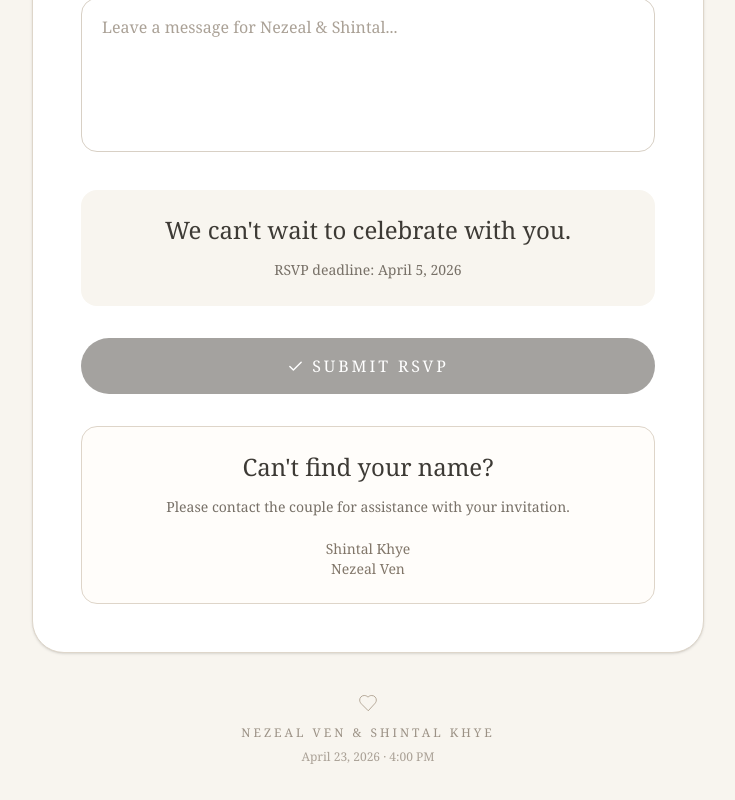
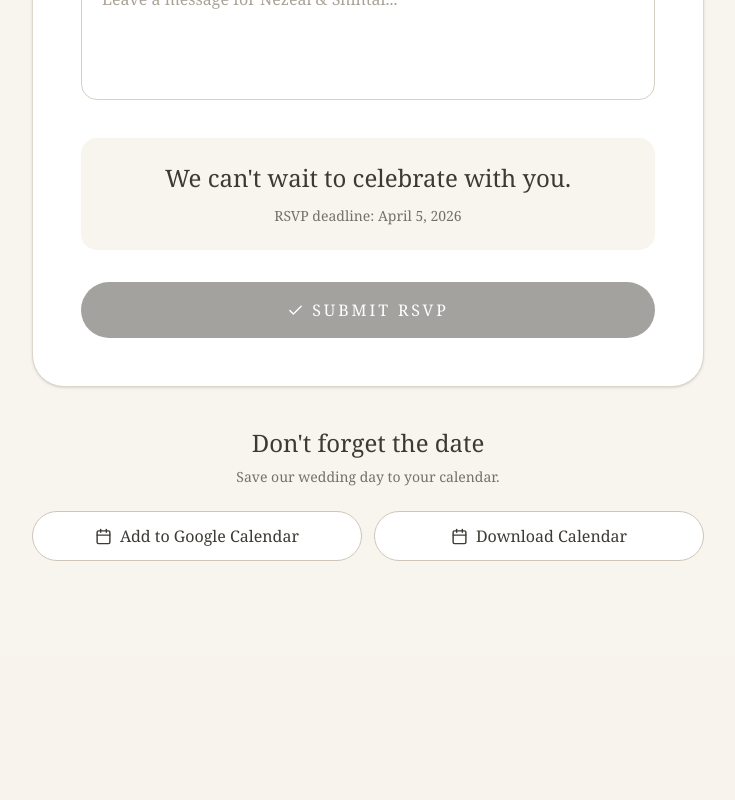
Before and after one commit to capybra12-maker/nezeal-shintal-wedding1, a Next.js app: page /rsvp in a window 1280 px wide. Shown: the part 1100-1900 px from the top of the page, without its empty margins (272-1007 px from the left). After the commit the page ends 1757 px from the top, so only its background shows below. Built offline with nearby package versions, Linux system fonts and the light colour scheme.

Commit message:
Update page.tsx

```diff
--- a/app/rsvp/page.tsx
+++ b/app/rsvp/page.tsx
@@ -1,7 +1,14 @@
 "use client";
 
 import { FormEvent, useState } from "react";
-import { Check, ChevronLeft, Heart, Minus, Plus } from "lucide-react";
+import {
+  Calendar,
+  Check,
+  ChevronLeft,
+  Heart,
+  Minus,
+  Plus,
+} from "lucide-react";
 
 export default function RSVPPage() {
   const [name, setName] = useState("");
@@ -9,16 +16,107 @@ export default function RSVPPage() {
     "attending" | "not_attending" | ""
   >("");
   const [guestCount, setGuestCount] = useState(1);
+  const [guestNames, setGuestNames] = useState<string[]>([]);
   const [message, setMessage] = useState("");
   const [submitted, setSubmitted] = useState(false);
+
+  function updateGuestCount(count: number) {
+    const newCount = Math.max(1, Math.min(10, count));
+
+    setGuestCount(newCount);
+
+    const additionalGuests = Math.max(0, newCount - 1);
+
+    setGuestNames((current) => {
+      const updated = [...current];
+
+      while (updated.length < additionalGuests) {
+        updated.push("");
+      }
+
+      return updated.slice(0, additionalGuests);
+    });
+  }
+
+  function updateGuestName(index: number, value: string) {
+    setGuestNames((current) => {
+      const updated = [...current];
+      updated[index] = value;
+      return updated;
+    });
+  }
 
   function handleSubmit(e: FormEvent) {
     e.preventDefault();
 
-    if (!name.trim()) return;
-    if (!attendance) return;
+    if (!name.trim() || !attendance) {
+      return;
+    }
 
     setSubmitted(true);
+
+    console.log({
+      name,
+      attendance,
+      guestCount,
+      guestNames,
+      message,
+    });
+  }
+
+  function addToGoogleCalendar() {
+    const start = "20260423T160000";
+    const end = "20260423T190000";
+
+    const url =
+      "https://calendar.google.com/calendar/render?action=TEMPLATE" +
+      "&text=" +
+      encodeURIComponent("Nezeal Ven & Shintal Khye Wedding") +
+      "&dates=" +
+      start +
+      "/" +
+      end +
+      "&details=" +
+      encodeURIComponent(
+        "We are getting married! We would love to celebrate this special day with you."
+      ) +
+      "&location=" +
+      encodeURIComponent("E&J Grand Pavilion, DC, Bukidnon");
+
+    window.open(url, "_blank");
+  }
+
+  function downloadCalendar() {
+    const calendar =
+      `BEGIN:VCALENDAR\r\n` +
+      `VERSION:2.0\r\n` +
+      `PRODID:-//Nezeal Ven & Shintal Khye//Wedding//EN\r\n` +
+      `BEGIN:VEVENT\r\n` +
+      `DTSTART:20260423T160000\r\n` +
+      `DTEND:20260423T190000\r\n` +
+      `SUMMARY:Nezeal Ven & Shintal Khye Wedding\r\n` +
+      `LOCATION:E&J Grand Pavilion, DC, Bukidnon\r\n` +
+      `DESCRIPTION:We are getting married! We would love to celebrate this special day with you.\r\n` +
+      `BEGIN:VALARM\r\n` +
+      `TRIGGER:-P1D\r\n` +
+      `ACTION:DISPLAY\r\n` +
+      `DESCRIPTION:Wedding tomorrow - Nezeal Ven & Shintal Khye\r\n` +
+      `END:VALARM\r\n` +
+      `END:VEVENT\r\n` +
+      `END:VCALENDAR`;
+
+    const blob = new Blob([calendar], {
+      type: "text/calendar",
+    });
+
+    const url = URL.createObjectURL(blob);
+
+    const link = document.createElement("a");
+    link.href = url;
+    link.download = "nezeal-shintal-wedding.ics";
+    link.click();
+
+    URL.revokeObjectURL(url);
   }
 
   if (submitted) {
@@ -37,16 +135,13 @@ export default function RSVPPage() {
             </p>
 
             <h1 className="mt-4 font-serif text-4xl md:text-5xl">
-              {attendance === "attending"
-                ? "We can't wait to see you."
-                : "Thank you for letting us know."}
+              We can't wait to celebrate with you.
             </h1>
 
             <div className="mx-auto my-7 h-px w-20 bg-[#c9bdad]" />
 
-            <p className="mx-auto max-w-md leading-7 text-[#777067]">
-              Your RSVP has been received. We are so grateful to have you
-              celebrate this special day with us.
+            <p className="leading-7 text-[#777067]">
+              Your RSVP has been received.
             </p>
 
             <div className="mt-8 rounded-2xl bg-[#f8f5ef] p-6">
@@ -58,6 +153,26 @@ export default function RSVPPage() {
                 April 23, 2026 · 4:00 PM
               </p>
             </div>
+
+            <div className="mt-8 grid gap-3 md:grid-cols-2">
+              <button
+                type="button"
+                onClick={addToGoogleCalendar}
+                className="flex items-center justify-center gap-2 rounded-full border border-[#cfc5b8] px-5 py-3 text-sm transition hover:bg-[#f8f5ef]"
+              >
+                <Calendar size={17} />
+                Google Calendar
+              </button>
+
+              <button
+                type="button"
+                onClick={downloadCalendar}
+                className="flex items-center justify-center gap-2 rounded-full border border-[#cfc5b8] px-5 py-3 text-sm transition hover:bg-[#f8f5ef]"
+              >
+                <Calendar size={17} />
+                Download Calendar
+              </button>
+            </div>
           </div>
         </div>
       </main>
@@ -68,11 +183,10 @@ export default function RSVPPage() {
     <main className="min-h-screen bg-[#f8f5ef] px-6 py-14 text-[#3d3a35]">
       <div className="mx-auto max-w-2xl">
 
-        {/* Back */}
         <button
           type="button"
           onClick={() => window.history.back()}
-          className="mb-10 flex items-center gap-2 text-sm text-[#82786c] transition hover:text-[#4b4741]"
+          className="mb-10 flex items-center gap-2 text-sm text-[#82786c]"
         >
           <ChevronLeft size={16} />
           Back
@@ -80,7 +194,6 @@ export default function RSVPPage() {
 
         {/* Wedding Header */}
         <div className="text-center">
-
           <p className="mb-5 text-xs uppercase tracking-[0.3em] text-[#9b8d7b]">
             Your Response
           </p>
@@ -112,7 +225,6 @@ export default function RSVPPage() {
           <p className="mt-2 text-[#82786c]">
             4:00 PM · E&amp;J Grand Pavilion
           </p>
-
         </div>
 
         {/* RSVP FORM */}
@@ -129,13 +241,12 @@ export default function RSVPPage() {
 
             <p className="mx-auto mt-4 max-w-md leading-7 text-[#777067]">
               We would love to celebrate this special day with you.
-              Please let us know if you will be joining us.
             </p>
           </div>
 
           <form onSubmit={handleSubmit} className="mt-10">
 
-            {/* NAME */}
+            {/* Main Guest */}
             <div>
               <label
                 htmlFor="name"
@@ -151,26 +262,24 @@ export default function RSVPPage() {
                 onChange={(e) => setName(e.target.value)}
                 placeholder="Enter your full name"
                 required
-                className="w-full rounded-full border border-[#d8d0c5] bg-white px-6 py-4 text-[#3d3a35] outline-none transition placeholder:text-[#aaa196] focus:border-[#8d8173]"
+                className="w-full rounded-full border border-[#d8d0c5] bg-white px-6 py-4 outline-none transition placeholder:text-[#aaa196] focus:border-[#8d8173]"
               />
             </div>
 
-            {/* ATTENDANCE */}
+            {/* Attendance */}
             <div className="mt-8">
-
               <p className="mb-4 text-xs uppercase tracking-[0.25em] text-[#9b9185]">
                 Will You Be Joining Us?
               </p>
 
               <div className="grid gap-3 md:grid-cols-2">
-
                 <button
                   type="button"
                   onClick={() => setAttendance("attending")}
                   className={`rounded-full border px-5 py-4 text-sm transition ${
                     attendance === "attending"
                       ? "border-[#4b4741] bg-[#4b4741] text-white"
-                      : "border-[#cfc5b8] bg-white text-[#4b4741] hover:border-[#8d8173]"
+                      : "border-[#cfc5b8] bg-white hover:border-[#8d8173]"
                   }`}
                 >
                   Joyfully Accepts
@@ -180,21 +289,20 @@ export default function RSVPPage() {
                   type="button"
                   onClick={() => {
                     setAttendance("not_attending");
-                    setGuestCount(1);
+                    updateGuestCount(1);
                   }}
                   className={`rounded-full border px-5 py-4 text-sm transition ${
                     attendance === "not_attending"
                       ? "border-[#4b4741] bg-[#4b4741] text-white"
-                      : "border-[#cfc5b8] bg-white text-[#4b4741] hover:border-[#8d8173]"
+                      : "border-[#cfc5b8] bg-white hover:border-[#8d8173]"
                   }`}
                 >
                   Regretfully Declines
                 </button>
-
               </div>
             </div>
 
-            {/* GUEST COUNT */}
+            {/* Guests */}
             {attendance === "attending" && (
               <div className="mt-8">
 
@@ -219,11 +327,9 @@ export default function RSVPPage() {
                     <button
                       type="button"
                       onClick={() =>
-                        setGuestCount((count) =>
-                          Math.max(1, count - 1)
-                        )
+                        updateGuestCount(guestCount - 1)
                       }
-                      className="flex h-10 w-10 items-center justify-center rounded-full border border-[#cfc5b8] bg-white transition hover:bg-[#eee9e1]"
+                      className="flex h-10 w-10 items-center justify-center rounded-full border border-[#cfc5b8] bg-white"
                       aria-label="Decrease guest count"
                     >
                       <Minus size={16} />
@@ -236,25 +342,58 @@ export default function RSVPPage() {
                     <button
                       type="button"
                       onClick={() =>
-                        setGuestCount((count) =>
-                          Math.min(10, count + 1)
-                        )
+                        updateGuestCount(guestCount + 1)
                       }
-                      className="flex h-10 w-10 items-center justify-center rounded-full border border-[#cfc5b8] bg-white transition hover:bg-[#eee9e1]"
+                      className="flex h-10 w-10 items-center justify-center rounded-full border border-[#cfc5b8] bg-white"
                       aria-label="Increase guest count"
                     >
                       <Plus size={16} />
                     </button>
 
                   </div>
+                </div>
 
-                </div>
+                {/* Additional Guest Names */}
+                {guestCount > 1 && (
+                  <div className="mt-6 space-y-4">
+
+                    <p className="text-xs uppercase tracking-[0.25em] text-[#9b9185]">
+                      Additional Guest Names
+                    </p>
+
+                    {guestNames.map((guestName, index) => (
+                      <div key={index}>
+                        <label
+                          htmlFor={`guest-${index}`}
+                          className="mb-2 block text-sm text-[#777067]"
+                        >
+                          Guest {index + 1}
+                        </label>
+
+                        <input
+                          id={`guest-${index}`}
+                          type="text"
+                          value={guestName}
+                          onChange={(e) =>
+                            updateGuestName(
+                              index,
+                              e.target.value
+                            )
+                          }
+                          placeholder={`Enter guest ${index + 1} name`}
+                          required
+                          className="w-full rounded-full border border-[#d8d0c5] bg-white px-6 py-4 outline-none transition placeholder:text-[#aaa196] focus:border-[#8d8173]"
+                        />
+                      </div>
+                    ))}
+
+                  </div>
+                )}
               </div>
             )}
 
-            {/* MESSAGE */}
+            {/* Message */}
             <div className="mt-8">
-
               <label
                 htmlFor="message"
                 className="mb-2 block text-xs uppercase tracking-[0.25em] text-[#9b9185]"
@@ -267,29 +406,26 @@ export default function RSVPPage() {
                 value={message}
                 onChange={(e) => setMessage(e.target.value)}
                 placeholder="Leave a message for Nezeal & Shintal..."
-                rows={5}
-                className="w-full resize-none rounded-2xl border border-[#d8d0c5] bg-white px-5 py-4 text-[#3d3a35] outline-none transition placeholder:text-[#aaa196] focus:border-[#8d8173]"
+                rows={4}
+                className="w-full resize-none rounded-2xl border border-[#d8d0c5] bg-white px-5 py-4 outline-none transition placeholder:text-[#aaa196] focus:border-[#8d8173]"
               />
-
             </div>
 
-            {/* DEADLINE */}
+            {/* Deadline */}
             <div className="mt-8 rounded-2xl bg-[#f8f5ef] p-6 text-center">
-
               <p className="font-serif text-2xl">
                 We can't wait to celebrate with you.
               </p>
 
-              <p className="mt-3 text-sm leading-6 text-[#777067]">
+              <p className="mt-3 text-sm text-[#777067]">
                 RSVP deadline: April 5, 2026
               </p>
-
             </div>
 
-            {/* SUBMIT */}
+            {/* Submit */}
             <button
               type="submit"
-              disabled={!attendance || !name.trim()}
+              disabled={!name.trim() || !attendance}
               className="mt-8 flex w-full items-center justify-center gap-2 rounded-full bg-[#4b4741] px-8 py-4 text-sm uppercase tracking-[0.18em] text-white transition hover:bg-[#35322e] disabled:cursor-not-allowed disabled:opacity-50"
             >
               <Check size={17} />
@@ -298,43 +434,40 @@ export default function RSVPPage() {
 
           </form>
 
-          {/* NAME NOT FOUND */}
-          <div className="mt-8 rounded-2xl border border-[#ded5c9] bg-[#fffdfa] p-6 text-center">
+        </div>
 
-            <p className="font-serif text-2xl">
-              Can't find your name?
-            </p>
+        {/* Calendar */}
+        <div className="py-10 text-center">
 
-            <p className="mt-3 text-sm leading-6 text-[#777067]">
-              Please contact the couple for assistance with your invitation.
-            </p>
+          <p className="font-serif text-2xl">
+            Don't forget the date
+          </p>
 
-            <div className="mt-5 text-sm text-[#817669]">
-              <p>Shintal Khye</p>
-              <p>Nezeal Ven</p>
-            </div>
+          <p className="mt-2 text-sm text-[#777067]">
+            Save our wedding day to your calendar.
+          </p>
+
+          <div className="mt-6 grid gap-3 sm:grid-cols-2">
+
+            <button
+              type="button"
+              onClick={addToGoogleCalendar}
+              className="flex items-center justify-center gap-2 rounded-full border border-[#cfc5b8] bg-white px-5 py-3 text-sm transition hover:bg-[#eee9e1]"
+            >
+              <Calendar size={17} />
+              Add to Google Calendar
+            </button>
+
+            <button
+              type="button"
+              onClick={downloadCalendar}
+              className="flex items-center justify-center gap-2 rounded-full border border-[#cfc5b8] bg-white px-5 py-3 text-sm transition hover:bg-[#eee9e1]"
+            >
+              <Calendar size={17} />
+              Download Calendar
+            </button>
 
           </div>
-
-        </div>
-
-        {/* Footer */}
-        <div className="py-10 text-center">
-
-          <Heart
-            size={20}
-            strokeWidth={1}
-            className="mx-auto text-[#a99b89]"
-          />
-
-          <p className="mt-3 text-xs uppercase tracking-[0.25em] text-[#9b9185]">
-            Nezeal Ven &amp; Shintal Khye
-          </p>
-
-          <p className="mt-2 text-xs text-[#aaa196]">
-            April 23, 2026 · 4:00 PM
-          </p>
-
         </div>
 
       </div>
```
